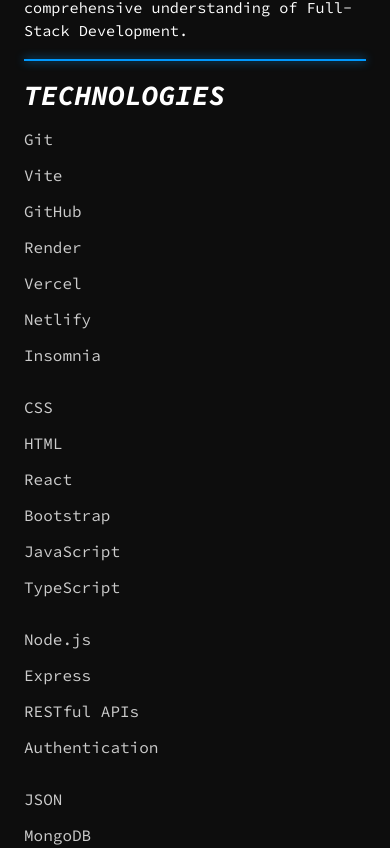
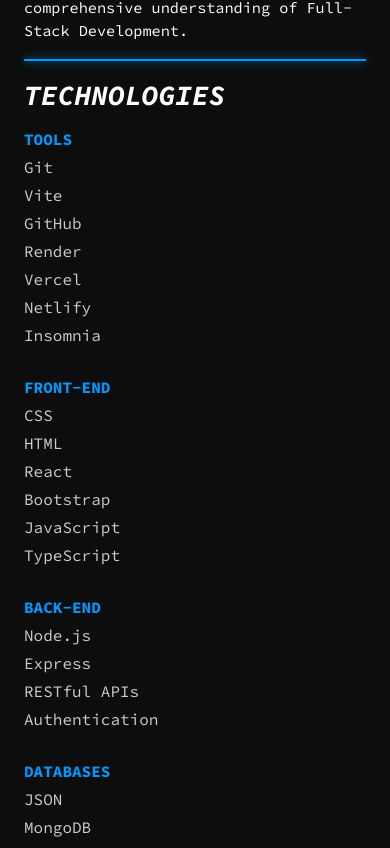
Before and after one commit to gilmerperez/gilmer-perez, a React (Vite) app: page /about in a window 390 px wide. Shown: the part 792-1640 px from the top of the page. Built offline with nearby package versions, Linux system fonts and the light colour scheme.

Commit message:
Added subheadings to tech columns

```diff
--- a/src/pages/About/About.jsx
+++ b/src/pages/About/About.jsx
@@ -46,6 +46,7 @@
             <div className={styles.technologiesList}>
               {/* Column 1 - Tools */}
               <div className={styles.techColumn}>
+                <h3 className={styles.techSubheading}>TOOLS</h3>
                 <div className={styles.techItem}>
                   <span>Git</span>
                 </div>
@@ -70,6 +71,7 @@
               </div>
               {/* Column 2 - Front-End */}
               <div className={styles.techColumn}>
+                <h3 className={styles.techSubheading}>FRONT-END</h3>
                 <div className={styles.techItem}>
                   <span>CSS</span>
                 </div>
@@ -91,6 +93,7 @@
               </div>
               {/* Column 3 - Back-End */}
               <div className={styles.techColumn}>
+                <h3 className={styles.techSubheading}>BACK-END</h3>
                 <div className={styles.techItem}>
                   <span>Node.js</span>
                 </div>
@@ -106,6 +109,7 @@
               </div>
               {/* Column 4 - Databases */}
               <div className={styles.techColumn}>
+                <h3 className={styles.techSubheading}>DATABASES</h3>
                 <div className={styles.techItem}>
                   <span>JSON</span>
                 </div>
--- a/src/pages/About/About.module.css
+++ b/src/pages/About/About.module.css
@@ -80,9 +80,16 @@
 
 .techColumn {
   flex: 1;
-  gap: 1rem;
+  gap: 0.5rem;
   display: flex;
   flex-direction: column;
+  transition: 0.3s ease-in;
+}
+
+.techSubheading {
+  font-weight: 700;
+  font-size: 1.25rem;
+  color: var(--primary);
   transition: 0.3s ease-in;
 }
 
@@ -129,6 +136,10 @@
     gap: 2rem;
   }
 
+  .techSubheading {
+    font-size: 1.15rem;
+  }
+
   .techItem {
     font-size: 1rem;
   }
@@ -152,4 +163,8 @@
   .technologiesList {
     flex-direction: column;
   }
+
+  .techSubheading {
+    font-size: 1rem;
+  }
 }
```
